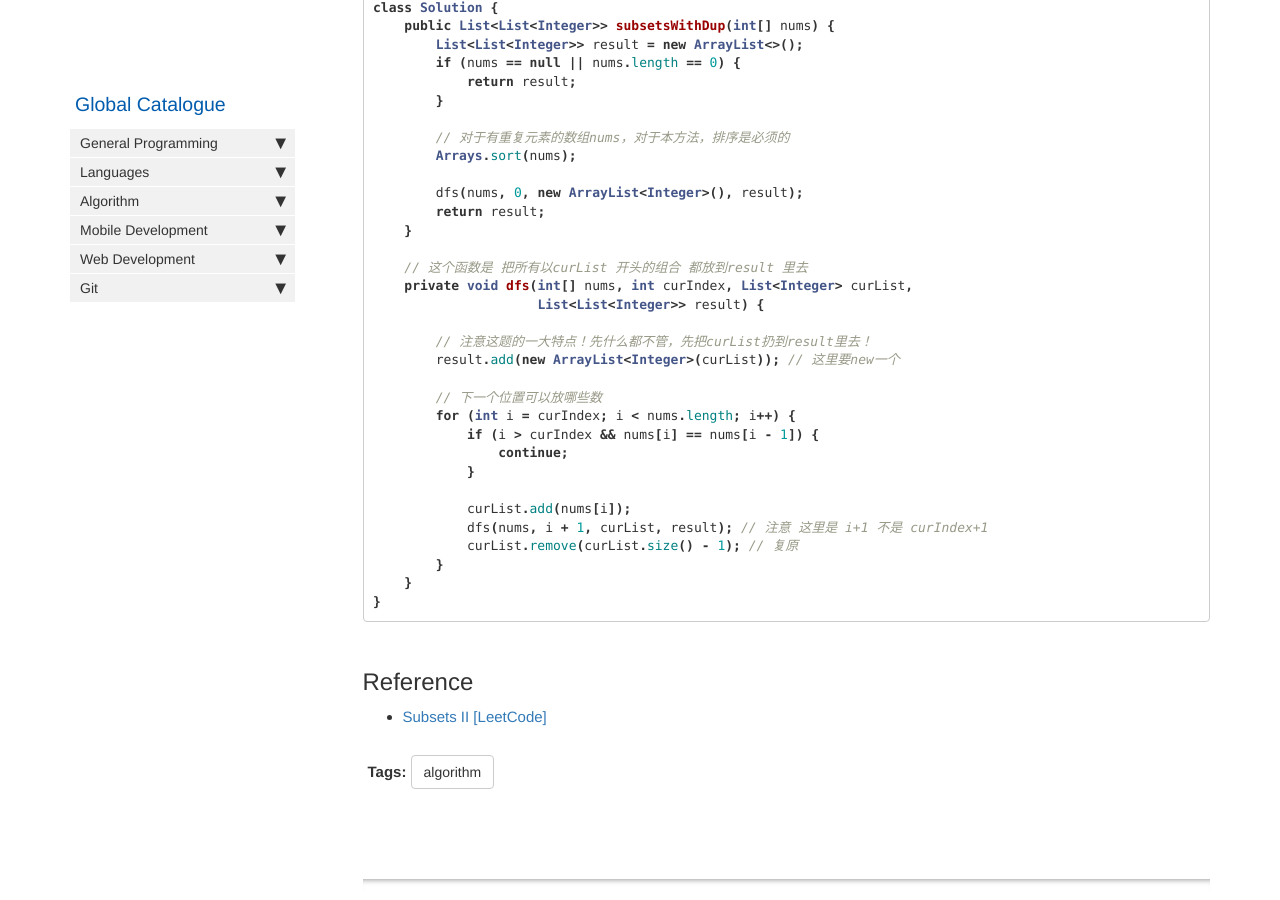
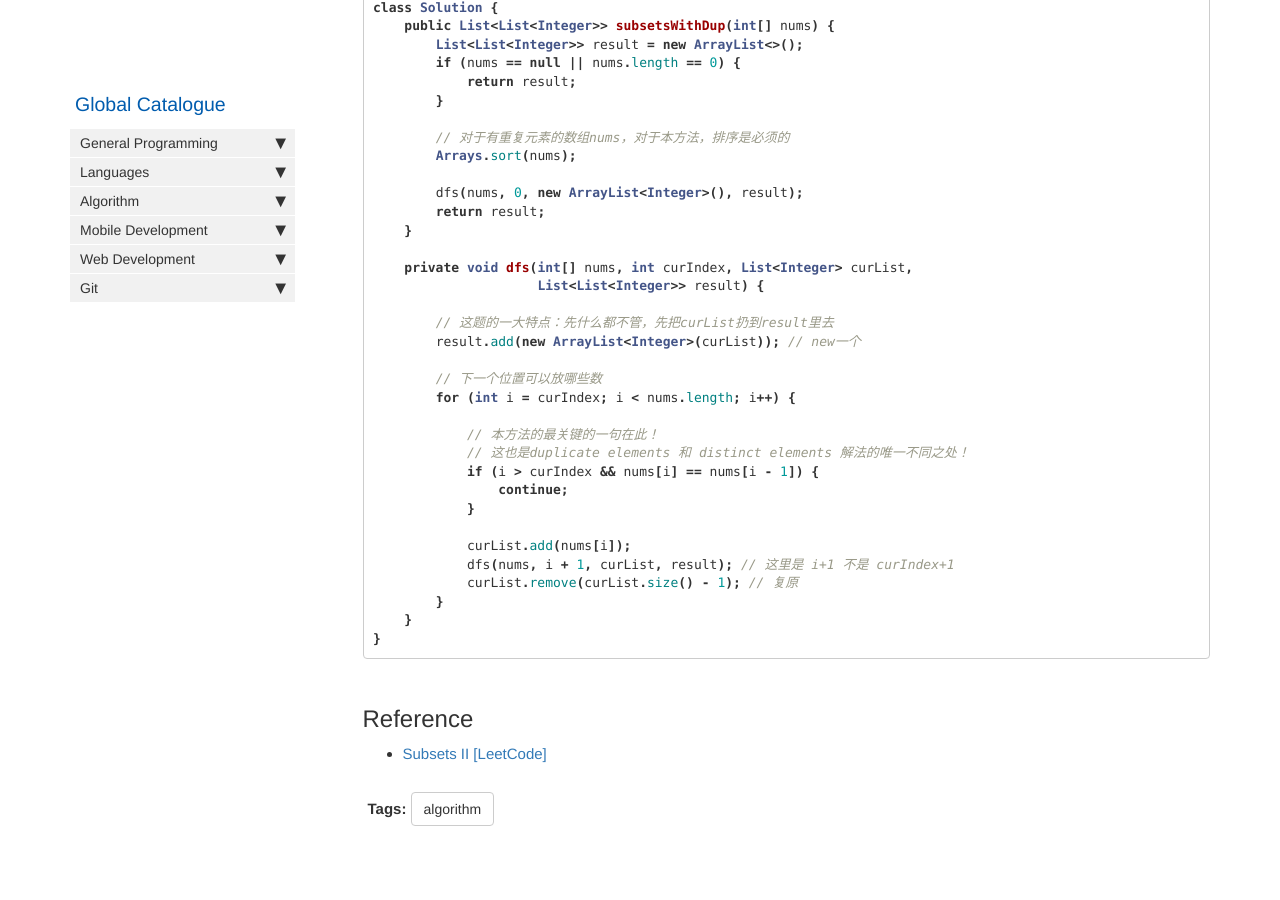
Before and after one commit to HungryOrc/hungryorc.github.io, a Jekyll site: the page built from pages/algorithm/algorithm_subsetsOfArray_DuplicateElements.md, in a window 1280 px wide and 900 px high, scrolled down 1204 px. Built offline with Jekyll 4.4.1, drawn with Linux system fonts in a browser that asks for light colours; nearby versions of some CDN libraries; comment, search, counter and statistics services are not loaded.

Commit message:
Update algorithm_subsetsOfArray_DuplicateElements.md

```diff
--- a/pages/algorithm/algorithm_subsetsOfArray_DuplicateElements.md
+++ b/pages/algorithm/algorithm_subsetsOfArray_DuplicateElements.md
@@ -64,21 +64,23 @@ class Solution {
         return result;
     }
 
-    // 这个函数是 把所有以curList 开头的组合 都放到result 里去
     private void dfs(int[] nums, int curIndex, List<Integer> curList,
                      List<List<Integer>> result) {
 
-	// 注意这题的一大特点！先什么都不管，先把curList扔到result里去！
-        result.add(new ArrayList<Integer>(curList)); // 这里要new一个
+	// 这题的一大特点：先什么都不管，先把curList扔到result里去
+        result.add(new ArrayList<Integer>(curList)); // new一个
 
         // 下一个位置可以放哪些数
         for (int i = curIndex; i < nums.length; i++) {
+
+	    // 本方法的最关键的一句在此！
+	    // 这也是duplicate elements 和 distinct elements 解法的唯一不同之处！
             if (i > curIndex && nums[i] == nums[i - 1]) {
                 continue;
             }
 
             curList.add(nums[i]);
-            dfs(nums, i + 1, curList, result); // 注意 这里是 i+1 不是 curIndex+1
+            dfs(nums, i + 1, curList, result); // 这里是 i+1 不是 curIndex+1
             curList.remove(curList.size() - 1); // 复原
         }
     }
```
